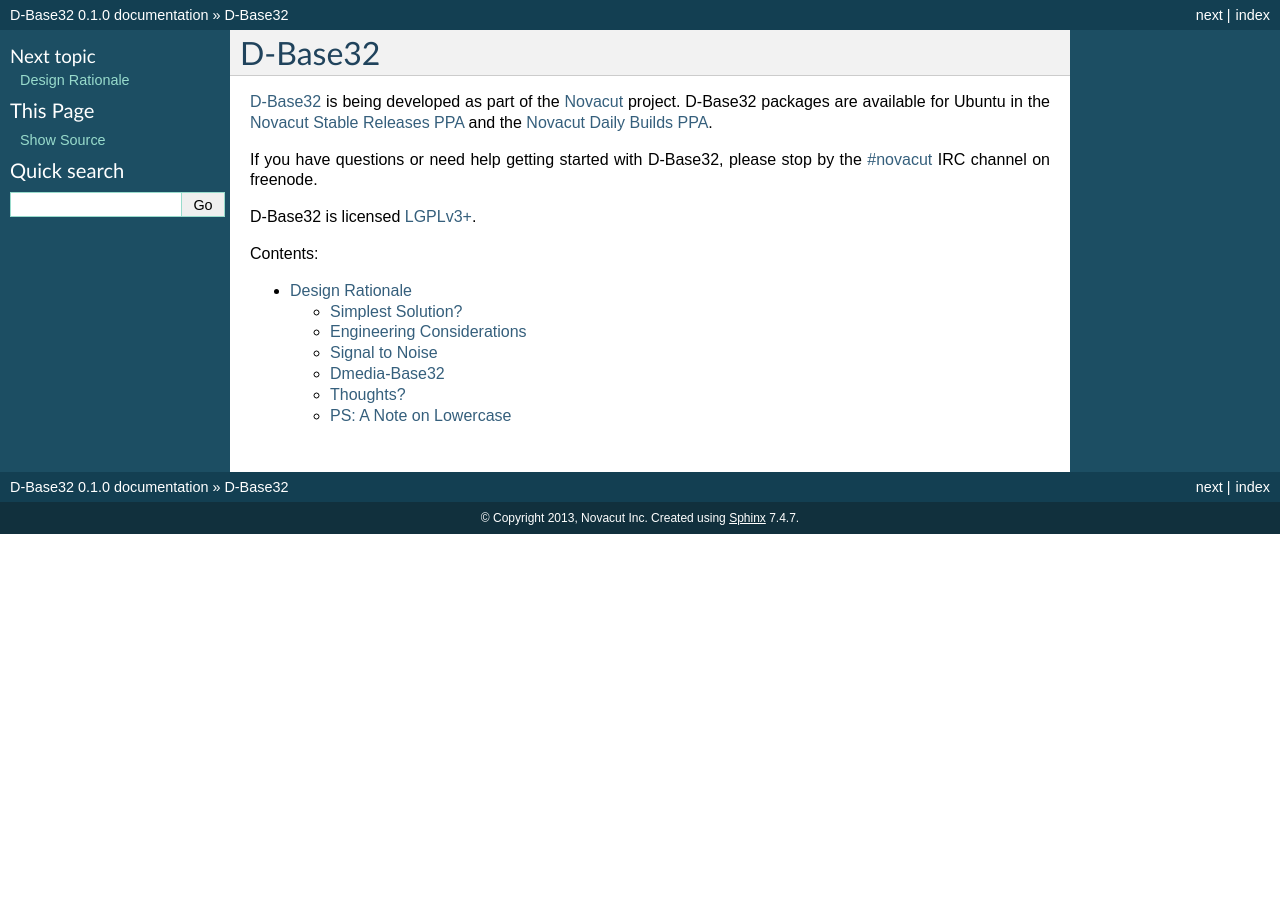
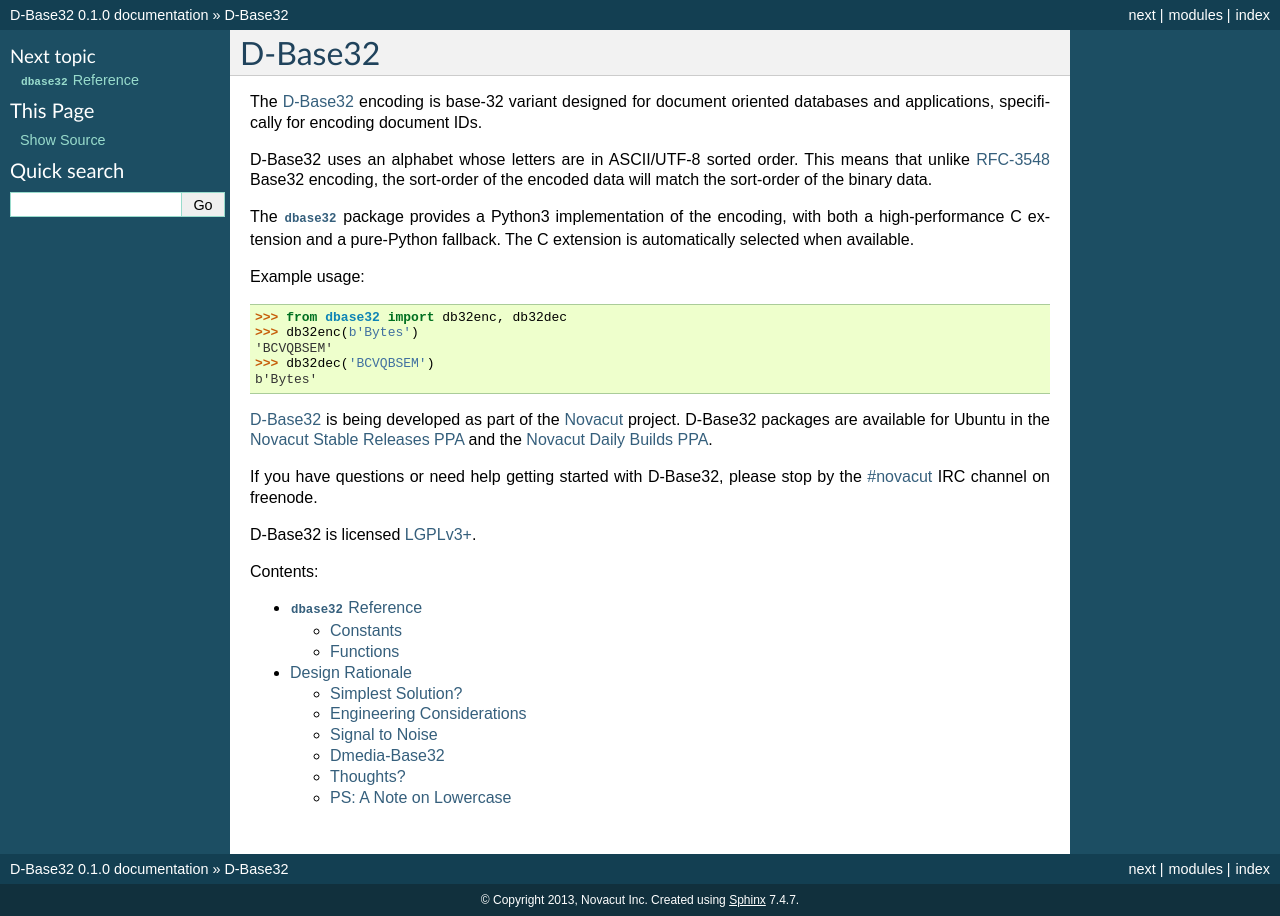
Before and after one commit to json420/dbase32, a Sphinx documentation site: the page built from doc/index.rst, in a window 1280 px wide. Built offline with Sphinx 7.4.7, drawn with Linux system fonts in a browser that asks for light colours.

Commit message:
Stubbed out dbase32.rst

```diff
--- a/doc/index.rst
+++ b/doc/index.rst
@@ -1,5 +1,24 @@
 D-Base32
 ========
+
+The `D-Base32`_ encoding is base-32 variant designed for document oriented
+databases and applications, specifically for encoding document IDs.
+
+D-Base32 uses an alphabet whose letters are in ASCII/UTF-8 sorted order.  This
+means that unlike `RFC-3548`_ Base32 encoding, the sort-order of the encoded
+data will match the sort-order of the binary data.
+
+The :mod:`dbase32` package provides a Python3 implementation of the encoding,
+with both a high-performance C extension and a pure-Python fallback.  The C
+extension is automatically selected when available.
+
+Example usage:
+
+>>> from dbase32 import db32enc, db32dec
+>>> db32enc(b'Bytes')
+'BCVQBSEM'
+>>> db32dec('BCVQBSEM')
+b'Bytes'
 
 `D-Base32`_ is being developed as part of the `Novacut`_ project.  D-Base32
 packages are available for Ubuntu in the `Novacut Stable Releases PPA`_ and the
@@ -15,10 +34,12 @@
 .. toctree::
     :maxdepth: 2
 
+    dbase32
     design
 
 
 .. _`D-Base32`: https://launchpad.net/dbase32
+.. _`RFC-3548`: http://tools.ietf.org/html/rfc4648
 .. _`LGPLv3+`: http://www.gnu.org/licenses/lgpl-3.0.html
 .. _`Novacut`: https://wiki.ubuntu.com/Novacut
 .. _`Novacut Stable Releases PPA`: https://launchpad.net/~novacut/+archive/stable
```
Also changed, not shown: doc/dbase32.rst (added, +83 -0 lines), 1 other file.
